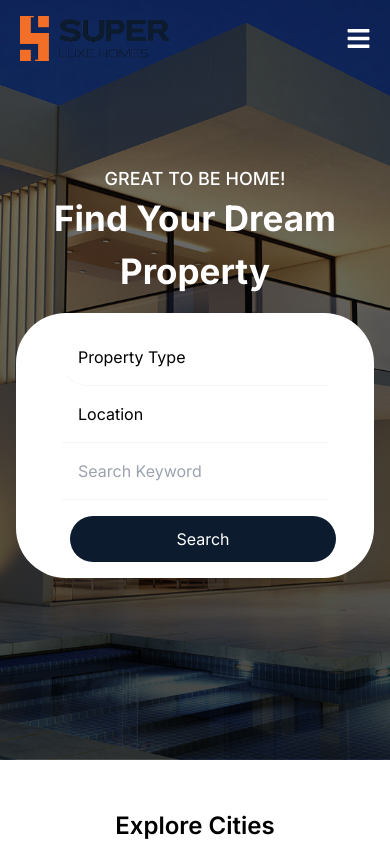
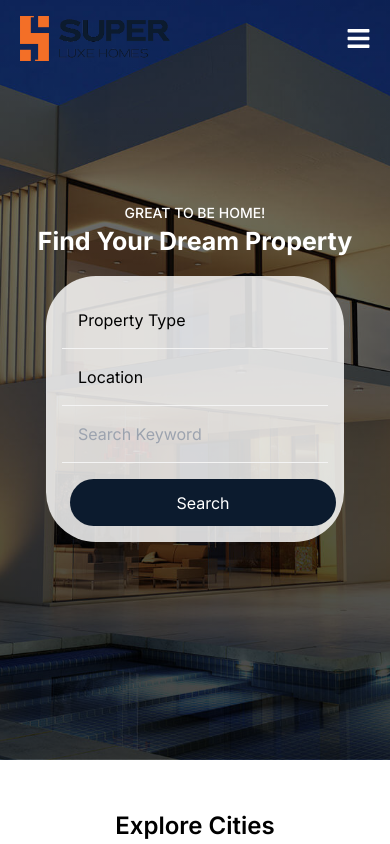
Before and after one commit to and-rews/superluxehomes, a Next.js app: page / in a window 390 px wide. Shown: the top 844 px of the page. Built offline with nearby package versions, Linux system fonts and the light colour scheme.

Commit message:
footer added

```diff
--- a/src/components/Hero.js
+++ b/src/components/Hero.js
@@ -29,7 +29,6 @@ const Hero = () => {
             onChange={(e) => setPropertyType(e.target.value)}
             className={`${styles.input} ${styles.selectInput}`}
             style={{
-              borderBottomLeftRadius: "25px",
               borderRight: "1px solid #f4f4f4",
             }}
           >
@@ -61,7 +60,7 @@ const Hero = () => {
             value={searchKeyword}
             onChange={(e) => setSearchKeyword(e.target.value)}
             className={`${styles.input} ${styles.selectInput2}`}
-            style={{ borderRight: "1px solid #f4f4f4" }}
+            style={{ borderRight: "1px solid #888888" }}
           />
           <button onClick={handleSearch} className={styles.btn}>
             Search
--- a/src/css/Hero.module.css
+++ b/src/css/Hero.module.css
@@ -1,5 +1,5 @@
 .hero {
-  z-index: -2;
+  z-index: -99;
   display: grid;
   justify-content: center;
   align-items: center;
@@ -47,7 +47,7 @@
   display: flex;
   align-items: center;
   justify-content: center;
-  background-color: #fff;
+  background-color: #ffffffd2;
   padding: 0.5rem 1.5rem;
   border-radius: 50px;
   margin-top: 1rem;
@@ -95,4 +95,12 @@
     border-bottom: 1px solid #f4f4f4;
     border-right: none !important;
   }
+
+  .heading {
+    font-size: 25px;
+  }
+
+  .subheading {
+    font-size: 14px;
+  }
 }
```
Also changed, not shown: app/about/page.js (added).
